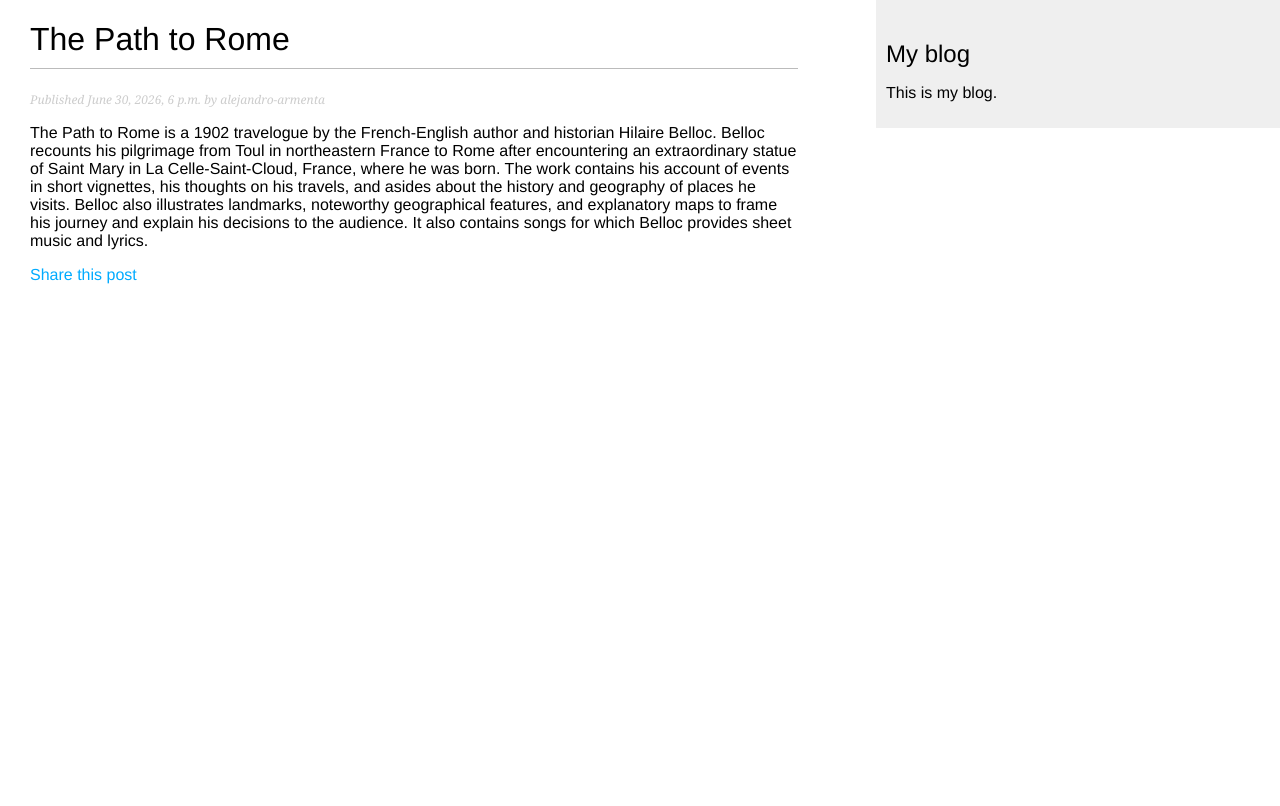
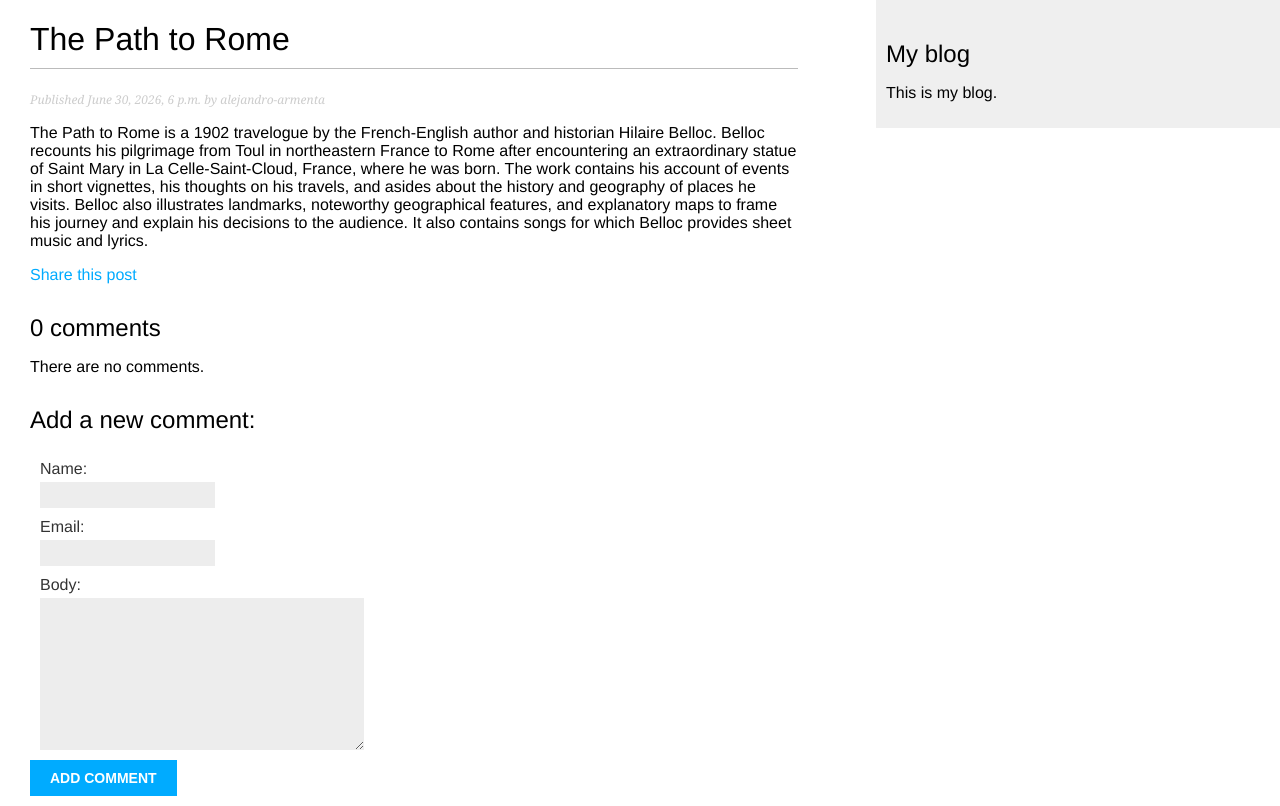
Before and after one commit to alejandro-armenta/blog_django, a Django app: a page that uses blog/templates/blog/post/detail.html in a window 1280 px wide. Before the commit the page ends 284 px from the top, so only its background shows below. Run offline with Django 5.2, Linux system fonts and the light colour scheme; data comes from the database, SQL or seed files in the repository; both versions use the stored data as it was after the commit.

Commit message:
fixed css

```diff
--- a/blog/models.py
+++ b/blog/models.py
@@ -67,6 +67,7 @@ class Comment(models.Model):
     post = models.ForeignKey(Post, on_delete=models.CASCADE, related_name="comments")
 
     name = models.CharField(max_length=80)
+
     email = models.EmailField()
 
     body = models.TextField()
--- a/blog/static/css/blog.css
+++ b/blog/static/css/blog.css
@@ -87,9 +87,13 @@ input[type=submit] {
 .comment {
     padding:10px;
 }
+
+/*
 .comment:nth-child(even) {
     background:#efefef;
 }
+*/
+
 .comment .info {
     font-weight:bold;
     font-size:12px;
--- a/blog/templates/blog/post/detail.html
+++ b/blog/templates/blog/post/detail.html
@@ -13,4 +13,24 @@
             Share this post
         </a>
     </p>
+    {% with comments.count as total_comments %}
+        <h2>
+            {{ total_comments }} comment{{ total_comments|pluralize }}
+        </h2>
+    {% endwith %}
+
+    {% for comment in comments %}
+        <div class="comment">
+            <p class="info">
+                Comment {{ forloop.counter }} by {{ comment.name }}
+                {{ comment.created }}
+            </p>
+            {{ comment.body|linebreaks }}
+        </div>
+    {% empty %}
+        <p>There are no comments.</p>
+    {% endfor %}
+
+    {% include 'blog/post/includes/comment_form.html' %}
+
 {% endblock %}
--- /dev/null
+++ b/blog/templates/blog/post/includes/comment_form.html
@@ -0,0 +1,7 @@
+<h2>Add a new comment:</h2>
+<!--esto es una funcion-->
+<form action="{% url 'blog:post_comment' post.id %}" method="post">
+    {{ form.as_p }}
+    {% csrf_token %}
+    <p><input type="submit" value="Add comment"></p>
+</form>
--- a/blog/urls.py
+++ b/blog/urls.py
@@ -10,6 +10,8 @@ urlpatterns = [
         views.post_detail,
         name="post_detail",
     ),
+
     path("<int:post_id>/share/", views.post_share, name="post_share"),
+
     path("<int:post_id>/comment/", views.post_comment, name="post_comment"),
 ]
--- a/blog/views.py
+++ b/blog/views.py
@@ -19,6 +19,8 @@ def post_comment(request, post_id):
     )
 
     form = CommentForm(data=request.POST)
+
+    comment = None
 
     if form.is_valid():
         comment = form.save(commit=False)
@@ -92,7 +94,15 @@ def post_detail(request, year, month, day, post):
         slug=post,
     )
 
-    return render(request, "blog/post/detail.html", {"post": post})
+    comments = post.comments.filter(active=True)
+
+    form = CommentForm()
+
+    return render(
+        request,
+        "blog/post/detail.html",
+        {"post": post, "comments": comments, "form": form},
+    )
 
 
 class PostListView(ListView):
```
Also changed, not shown: blog/templates/blog/post/comment.html (added, +14 -0 lines), db.sqlite3.
